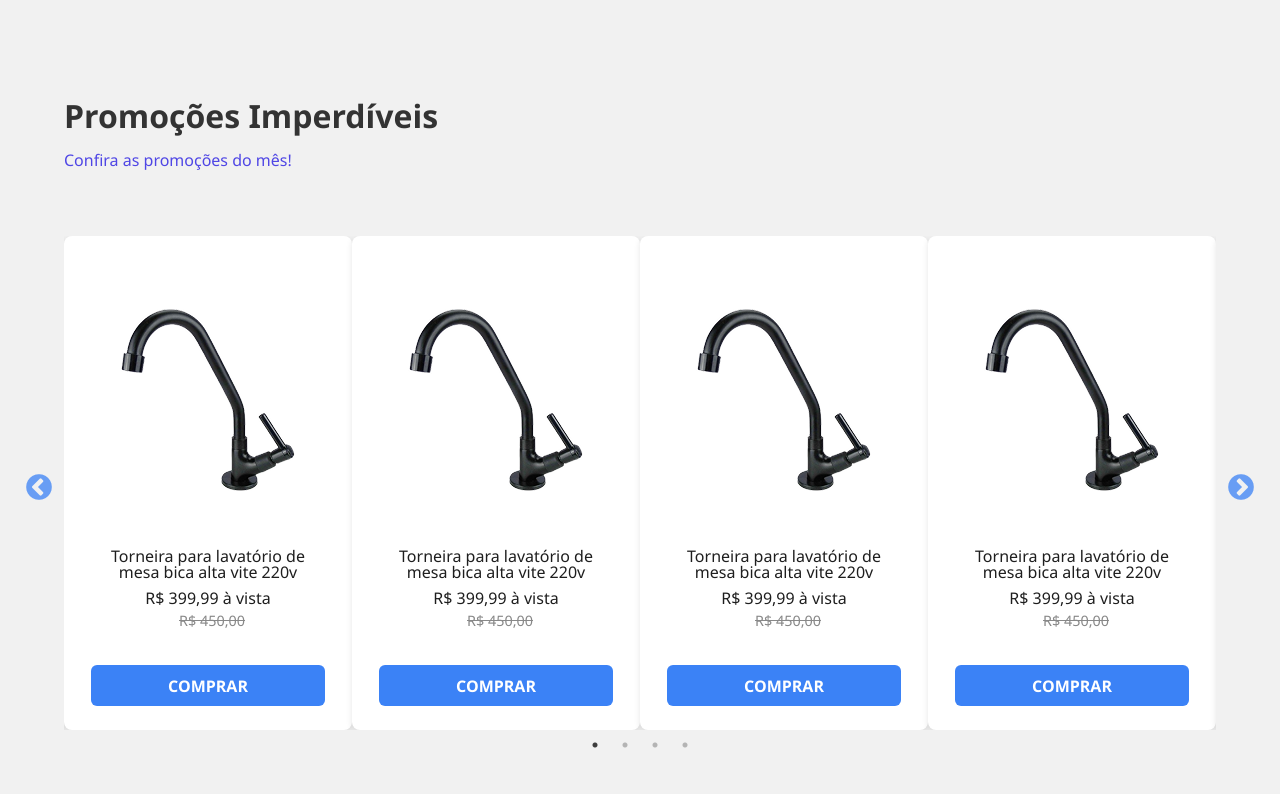
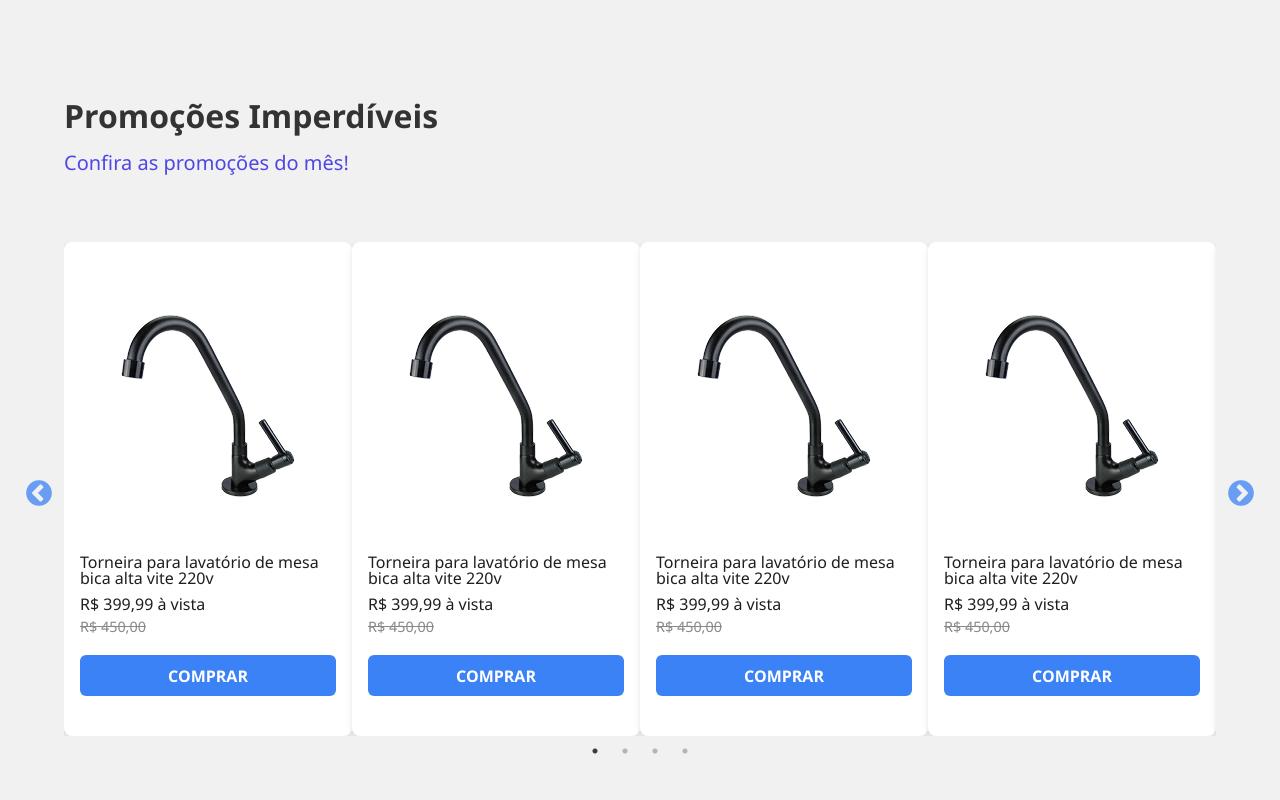
Before and after one commit to Guilherme1Souza/Neves-Comercial, a Next.js app: page / in a window 1280 px wide. Shown: the part 666-1466 px from the top of the page. Built offline with nearby package versions, Linux system fonts and the light colour scheme.

Commit message:
fix(Promocoes): ajustando estilo e layout

```diff
--- a/src/components/Promocoes/style.js
+++ b/src/components/Promocoes/style.js
@@ -2,18 +2,31 @@ import styled from "styled-components";
 
 export const Container = styled.div`
   padding: 4rem 4rem;
+
+  @media (max-width: 768px) {
+    padding: 2rem 1rem;
+}
 `;
 
 export const Title = styled.h2`
   font-size: 2rem;
   font-weight: 700;
   color: #333;
+
+   @media (max-width: 768px) {
+    font-size: 1.675rem;
+  }
 `;
 
 export const Subtitle = styled.p`
   color: #4f46e5;
+  font-size: 1.25rem;
   margin-bottom: 4rem;
   margin-top: 0.5rem;
+
+    @media (max-width: 768px) {
+    font-size: 1.175rem;
+  }
 `;
 
 export const Card = styled.div`
@@ -36,12 +49,12 @@ export const ProductTitle = styled.p`
   color: #1e1e1e;
   font-size: 1rem;
   font-weight: 500;
-  width: 12.6875rem;
+  width: 100%;
   height: 2.3125rem;
   flex-shrink: 0;
   line-height: 1;
-  margin: 1rem auto;
-  text-align: center;
+  margin-block: 1rem;
+  text-align: start;
 `;
 
 export const Price = styled.p`
@@ -54,19 +67,20 @@ export const Price = styled.p`
   color: #1e1e1e;
   font-size: 1rem;
   font-weight: 500;
-  margin-bottom: 2rem;
+  margin-top: 1rem;
+  margin-bottom: 1rem;
+  text-align: start;
 `;
 
 export const OldPrice = styled.span`
   text-decoration: line-through;
   font-size: 0.9rem;
   color: #888;
-  margin-left: 0.5rem;
 `;
 
 export const BuyButton = styled.button`
   background-color: #3b82f6;
-  width: 14.625rem;
+  width: 100%;
   height: 2.5625rem;
   flex-shrink: 0;
   color: #fff;
```
